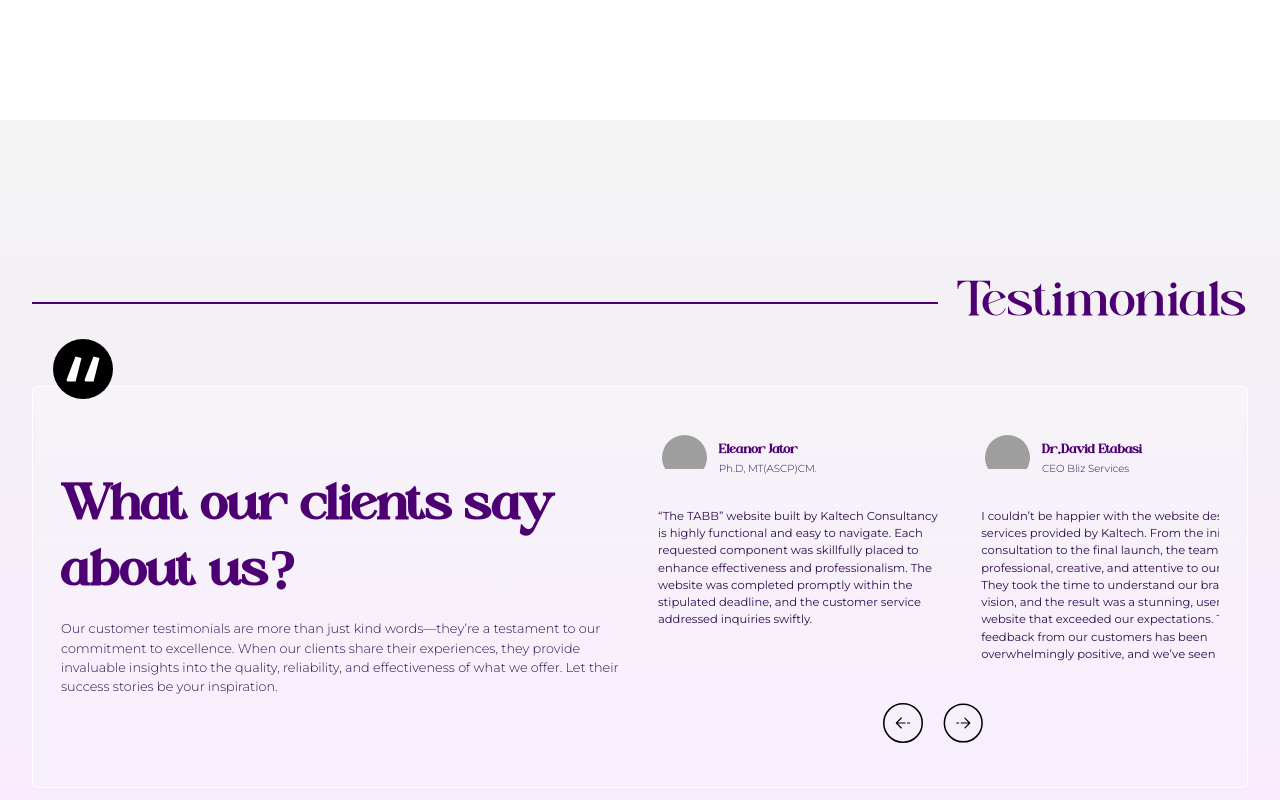
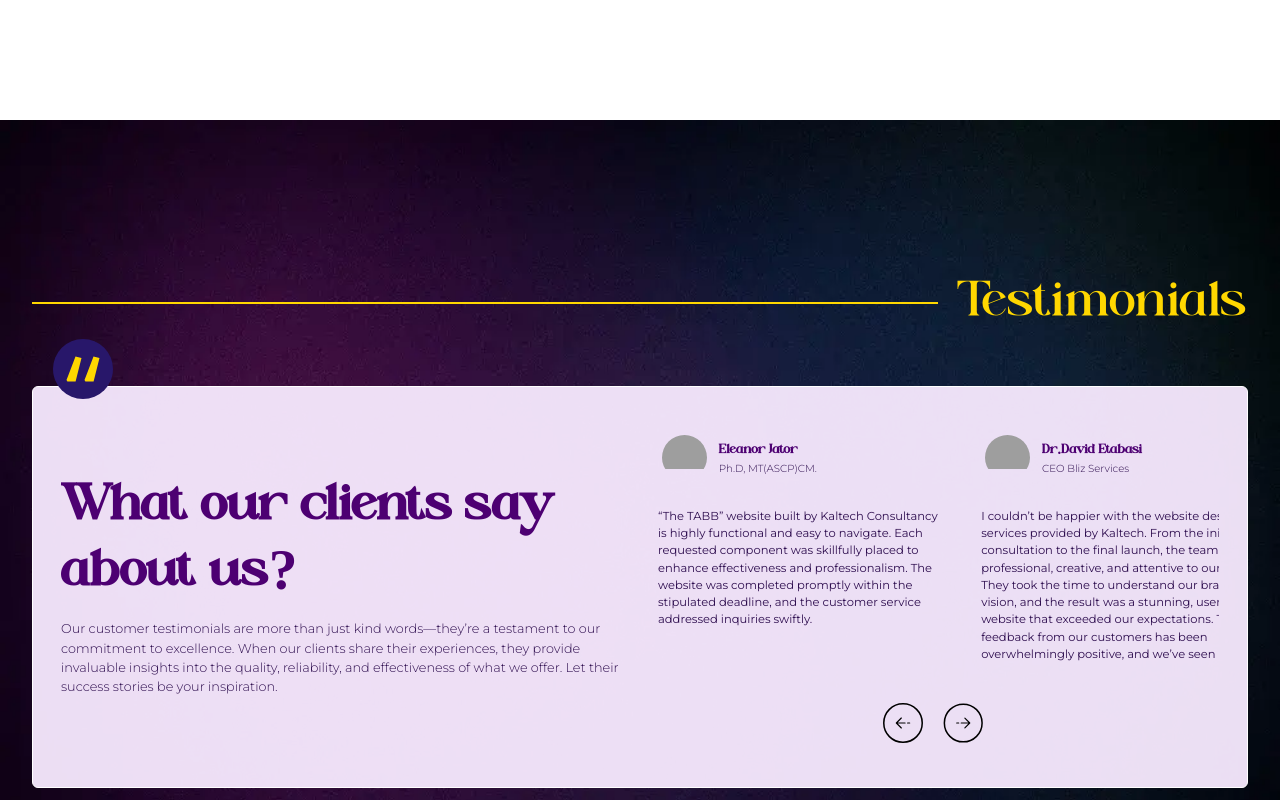
Before and after one commit to SasankaRoy/recovip, a React (Create React App) app: page / in a window 1280 px wide. Shown: the part 2280-3080 px from the top of the page. Built offline with nearby package versions, Linux system fonts and the light colour scheme; grey boxes are pictures that could not be loaded.

Commit message:
testimonials

```diff
--- a/src/components/Home/Testimonials.jsx
+++ b/src/components/Home/Testimonials.jsx
@@ -61,20 +61,27 @@ export const Testimonials = () => {
   };
   return (
     <>
-      <div className="min-h-screen costomBgLogo flex justify-center items-center">
+      <div className="min-h-screen relative costomBgLogo flex justify-center items-center">
+        <div className="absolute top-0 left-0 w-full h-full">
+          <img src="/sampleBg1.webp" className="w-full h-full" />
+        </div>
         <div className="relative w-full h-full top-0 left-0 flex flex-col justify-center items-center gap-8 z-10 overflow-hidden">
           <div className="w-[95%]">
             <div className="flex justify-between items-center w-full gap-5 py-2 ">
-              <div className="h-[2px] bg-[#4d0072] flex-1" />
+              <div style={{
+                  backgroundColor:'gold'
+                }} className="h-[2px] bg-[#4d0072] flex-1" />
               <div>
-                <h3 className="AllianceFont customLine__heights 2xl:text-[4.5vw] xl:text-[4.5vw] lg:text-[4.5vw] md:portrait:text-[7vw] md:landscape:text-[4.5vw] text-[8vw] flex-shrink-0 font-[400] AzonixFont text-[#4d0072]">
+                <h3 style={{
+                  color:'gold'
+                }} className="AllianceFont customLine__heights 2xl:text-[4.5vw] xl:text-[4.5vw] lg:text-[4.5vw] md:portrait:text-[7vw] md:landscape:text-[4.5vw] text-[8vw] flex-shrink-0 font-[400] AzonixFont text-[#4d0072">
                   Testimonials
                 </h3>
               </div>
             </div>
           </div>
           <div className="w-full flex 2xl:flex-row xl:flex-row lg:flex-row md:portrait:flex-col md:landscape:flex-row flex-col justify-center items-center">
-            <div className="relative border border-[#FFF] testimonialShadow rounded-md bg-[#ffffff33] w-[95%] flex 2xl:flex-row xl:flex-row lg:flex-row md:portrait:flex-col md:landscape:flex-row flex-col  justify-center items-center gap-3 px-7 py-7">
+            <div className="relative border border-[#FFF] testimonialShadow rounded-md costomBgLogos bg-[#f8eaff]/95 bg-[#ffffff33 w-[95%] flex 2xl:flex-row xl:flex-row lg:flex-row md:portrait:flex-col md:landscape:flex-row flex-col  justify-center items-center gap-3 px-7 py-7">
               <div className="absolute -top-12 left-5 z-0">
                 <svg
                   xmlns="http://www.w3.org/2000/svg"
@@ -83,10 +90,10 @@ export const Testimonials = () => {
                   viewBox="0 0 120 120"
                   fill="none"
                 >
-                  <circle cx="60" cy="60" r="60" fill="black" />
+                  <circle cx="60" cy="60" r="60" fill="#28176A" />
                   <path
                     d="M27 82.2L45 35L57 38L45.2 85H28.8L27 82.2ZM63 82.2L81 35L93 38L81.2 85H64.8L63 82.2Z"
-                    fill="white"
+                    fill="gold"
                   />
                 </svg>
               </div>
--- a/src/index.css
+++ b/src/index.css
@@ -38,7 +38,7 @@ code {
   );
 }
 .costomBgLogo{
-  background: rgb(248,234,255);
+  background: #f8eaff;
 background: linear-gradient(360deg, rgba(248,234,255,1) 0%, rgba(243,243,243,1) 100%);
 }
 .customLine__height {
```
Also changed, not shown: public/sampleBg1.webp (added).
